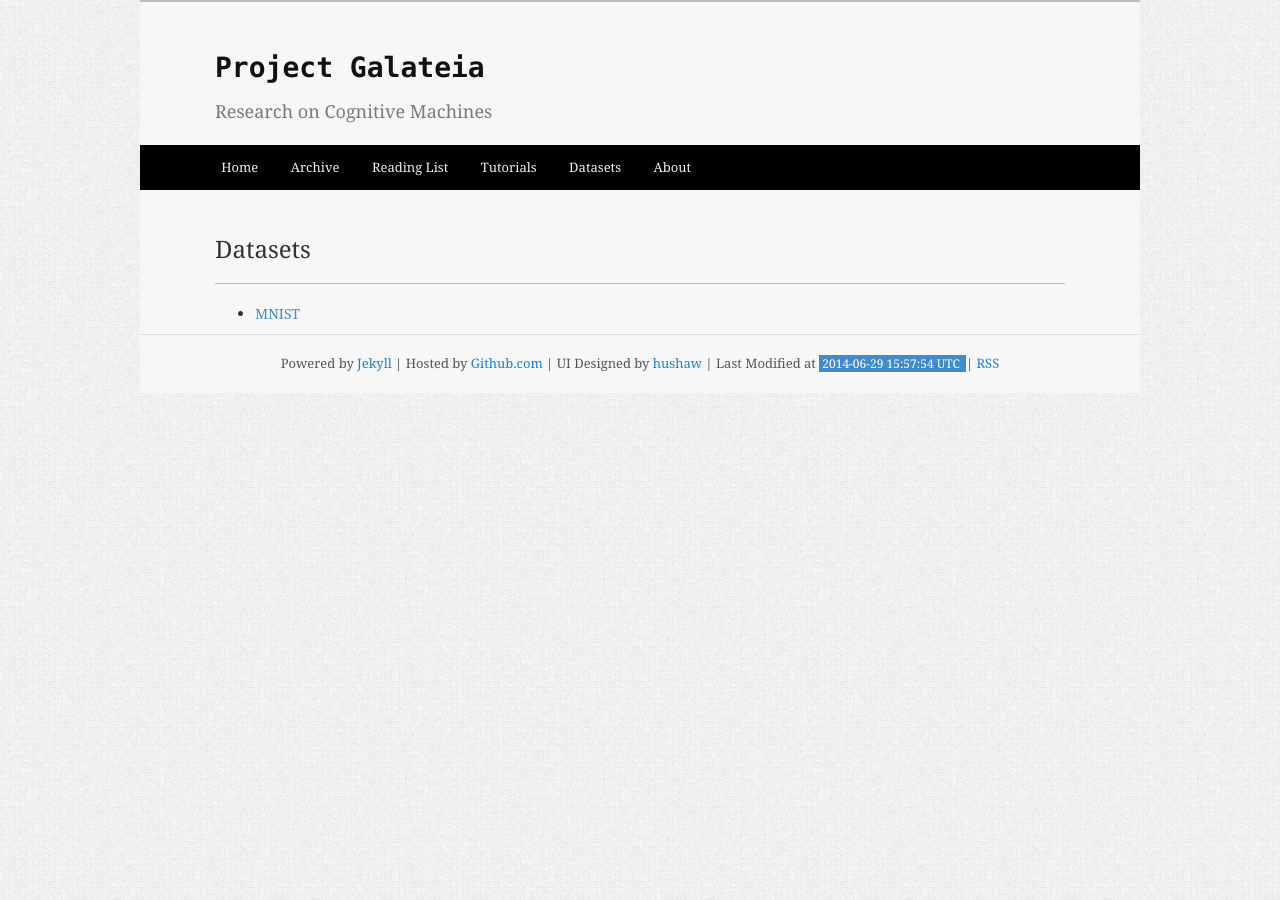
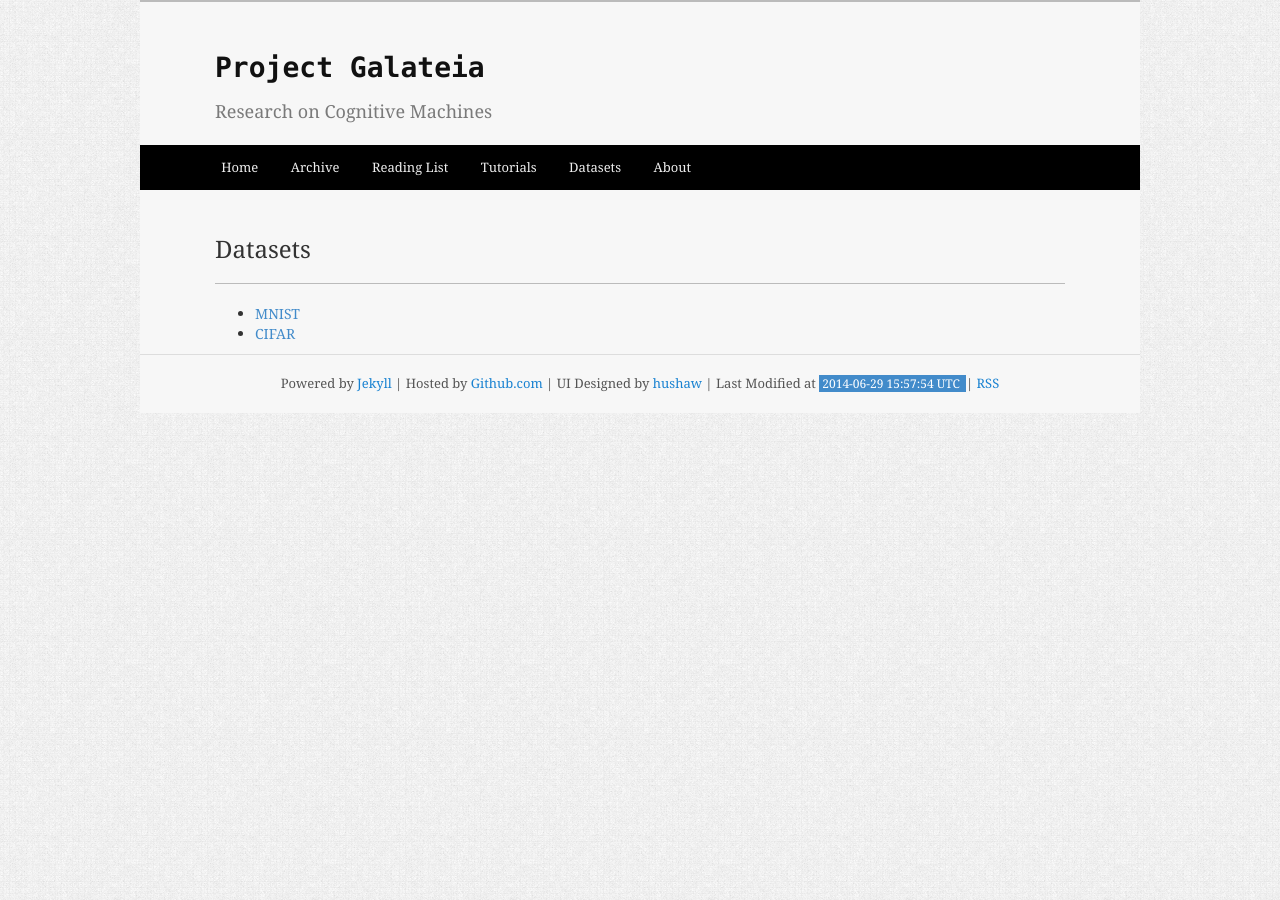
Before and after one commit to projectgalateia/projectgalateia.github.io, a Jekyll site: the page built from datasets.html, in a window 1280 px wide. Built offline with Jekyll 4.4.1, drawn with Linux system fonts in a browser that asks for light colours; Markdown is read by kramdown in place of the engine named in the settings.

Commit message:
Update datasets.html

```diff
--- a/datasets.html
+++ b/datasets.html
@@ -5,4 +5,5 @@ title: Datasets
 
 <ul>
   <li><a href='http://yann.lecun.com/exdb/mnist/'>MNIST</a></li>
+  <li><a href='http://www.cs.toronto.edu/~kriz/cifar.html'>CIFAR</a></li>
 </ul>
```
